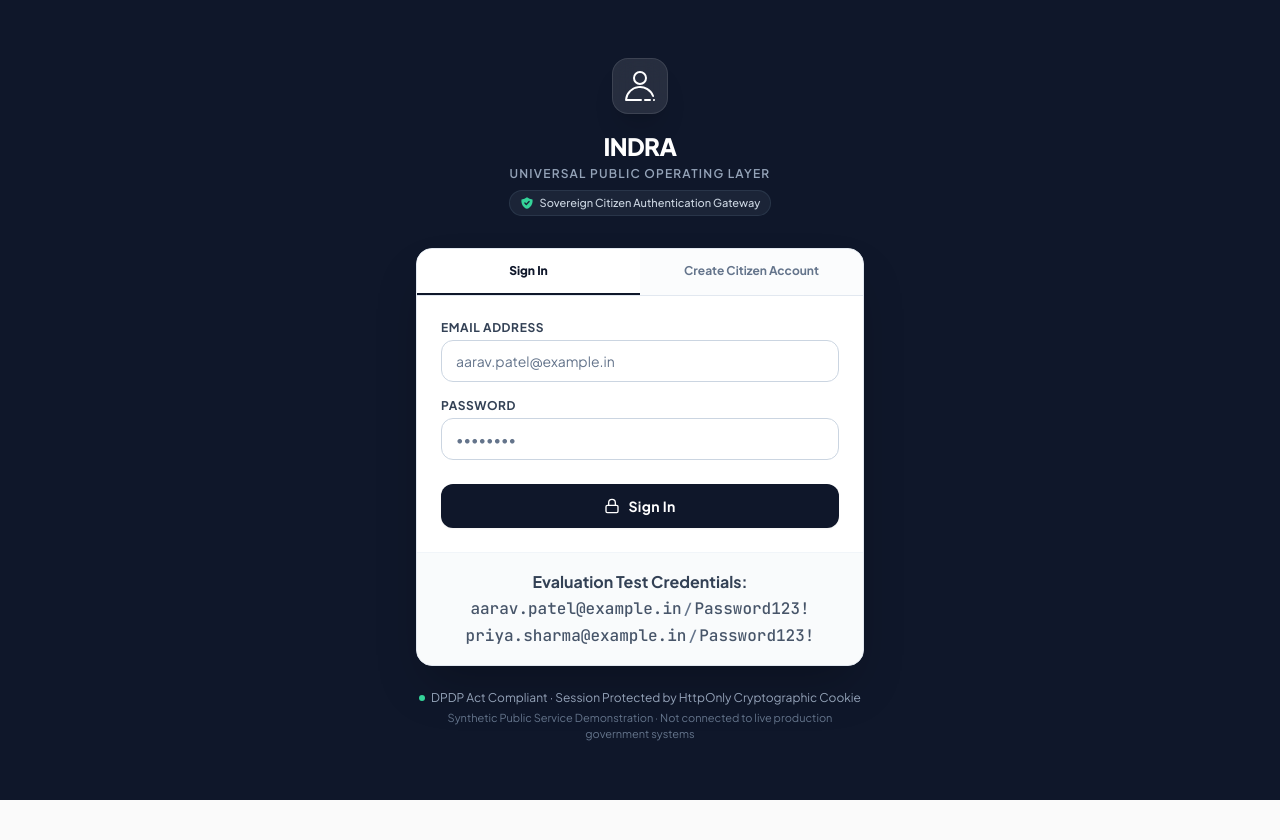
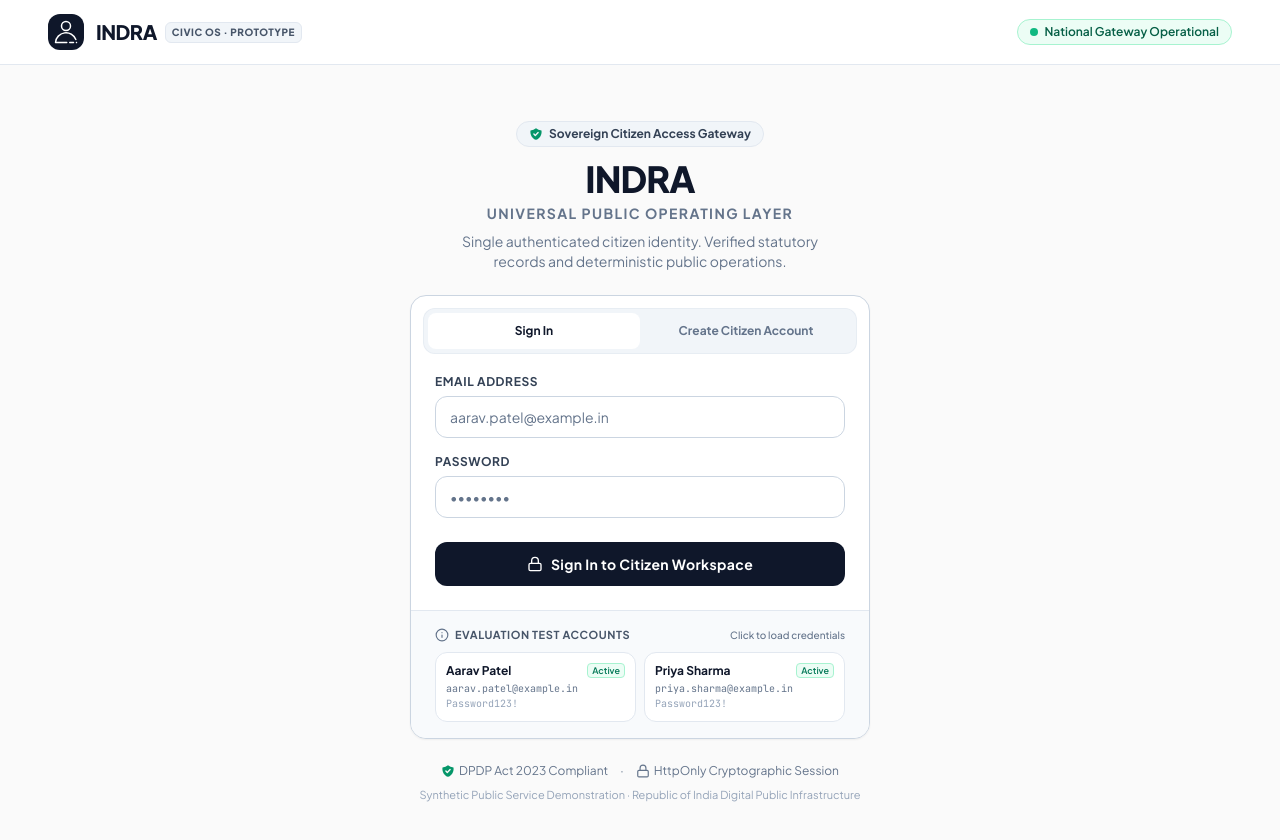
Before and after one commit to abhishekascodes/INDRA, a React (Vite) app in the folder apps/web/: page / in a window 1280 px wide. Shown: the top 840 px of the page. Before the commit the page ends 800 px from the top, so only its background shows below. Built offline with nearby package versions, Linux system fonts and the light colour scheme; no server answers.

Commit message:
style(ui): align authentication gateway with INDRA civic light aesthetic

```diff
--- a/apps/web/src/App.tsx
+++ b/apps/web/src/App.tsx
@@ -220,12 +220,15 @@ export function App() {
   // 1. Loading Gateway Splash
   if (authState.isLoading) {
     return (
-      <div className="min-h-screen bg-[#0F172A] flex flex-col items-center justify-center">
-        <div className="w-12 h-12 rounded-2xl bg-white/10 flex items-center justify-center p-2 text-white animate-pulse">
-          <IndraEmblemIcon className="w-8 h-8 text-white" />
+      <div className="min-h-screen bg-[#FAFAFA] flex flex-col items-center justify-center">
+        <div className="w-12 h-12 rounded-2xl bg-[#0F172A] flex items-center justify-center p-2.5 text-white shadow-sm animate-pulse">
+          <IndraEmblemIcon className="w-7 h-7 text-white" />
         </div>
-        <div className="mt-4 text-xs font-bold uppercase tracking-widest text-slate-400">
+        <div className="mt-4 text-xs font-bold uppercase tracking-widest text-[#0F172A]">
           Verifying Sovereign Citizen Session...
+        </div>
+        <div className="mt-1 text-[11px] text-[#64748B]">
+          Universal Public Operating Layer
         </div>
       </div>
     );
--- a/apps/web/src/components/auth/IndraAuthPortal.tsx
+++ b/apps/web/src/components/auth/IndraAuthPortal.tsx
@@ -1,5 +1,13 @@
 import React, { useState } from 'react';
-import { IndraEmblemIcon, ShieldCheckIcon, LockIcon, AlertCircleIcon } from '../icons.js';
+import {
+  IndraEmblemIcon,
+  ShieldCheckIcon,
+  LockIcon,
+  AlertCircleIcon,
+  UserIcon,
+  CheckIcon,
+  InfoIcon,
+} from '../icons.js';
 import { login, signup } from '../../api.js';
 
 interface IndraAuthPortalProps {
@@ -64,41 +72,75 @@ export function IndraAuthPortal({ onAuthenticated }: IndraAuthPortalProps) {
     }
   };
 
+  const handleFillDemo = (demoEmail: string, demoPass: string) => {
+    setEmail(demoEmail);
+    setPassword(demoPass);
+    setError(null);
+  };
+
   return (
-    <div className="min-h-screen bg-[#0F172A] flex flex-col justify-center items-center px-4 py-12 selection:bg-slate-700 selection:text-white">
-      {/* Container */}
-      <div className="w-full max-w-md">
-        {/* Brand Header */}
-        <div className="text-center mb-8">
-          <div className="inline-flex items-center justify-center w-14 h-14 rounded-2xl bg-white/10 border border-white/10 text-white shadow-xl mb-4 backdrop-blur-md">
-            <IndraEmblemIcon className="w-8 h-8 text-white" />
+    <div className="min-h-screen flex flex-col bg-[#FAFAFA] text-[#0F172A] font-sans antialiased">
+      {/* 1. TOP CIVIC HEADER */}
+      <header className="bg-white border-b border-[#E2E8F0] sticky top-0 z-50 shadow-2xs">
+        <div className="w-full px-4 sm:px-6 lg:px-8 xl:px-12 h-16 flex items-center justify-between gap-4">
+          {/* Brand Logo & System Tag */}
+          <div className="flex items-center space-x-3 select-none shrink-0">
+            <div className="w-9 h-9 rounded-xl bg-[#0F172A] text-white flex items-center justify-center p-1.5 shadow-xs">
+              <IndraEmblemIcon className="w-5.5 h-5.5 shrink-0 text-white" />
             </div>
-          <h1 className="text-2xl font-black tracking-tight text-white font-sans">
-            INDRA
-          </h1>
-          <p className="text-xs font-semibold uppercase tracking-widest text-slate-400 mt-1">
-            Universal Public Operating Layer
-          </p>
-          <div className="mt-2 inline-flex items-center gap-1.5 px-2.5 py-1 rounded-full bg-slate-800/80 border border-slate-700/60 text-[11px] font-medium text-slate-300">
-            <ShieldCheckIcon className="w-3.5 h-3.5 text-emerald-400" />
-            <span>Sovereign Citizen Authentication Gateway</span>
+            <div className="flex items-center space-x-2">
+              <span className="font-sans font-black text-xl tracking-tight text-[#0F172A]">INDRA</span>
+              <span className="px-1.5 py-0.5 rounded-md bg-slate-100 border border-slate-200 text-[10px] font-extrabold tracking-wider uppercase text-slate-600">
+                CIVIC OS · PROTOTYPE
+              </span>
             </div>
           </div>
 
-        {/* Auth Card */}
-        <div className="bg-white rounded-2xl border border-slate-200 shadow-2xl overflow-hidden">
-          {/* Tabs */}
-          <div className="flex border-b border-slate-200 bg-slate-50/50">
+          {/* Right Status Pill */}
+          <div className="flex items-center gap-2">
+            <div className="hidden sm:inline-flex items-center gap-1.5 px-3 py-1 rounded-full bg-emerald-50 border border-emerald-200 text-xs font-semibold text-emerald-800">
+              <span className="w-2 h-2 rounded-full bg-emerald-500 animate-pulse" />
+              <span>National Gateway Operational</span>
+            </div>
+          </div>
+        </div>
+      </header>
+
+      {/* 2. AUTHENTICATION BODY */}
+      <main className="flex-1 flex flex-col justify-center items-center px-4 py-10 sm:py-14">
+        <div className="w-full max-w-[460px]">
+          {/* Gateway Title Block */}
+          <div className="text-center mb-6">
+            <div className="inline-flex items-center gap-1.5 px-3 py-1 rounded-full bg-slate-100 border border-slate-200 text-xs font-bold text-slate-700 mb-3 shadow-2xs">
+              <ShieldCheckIcon className="w-3.5 h-3.5 text-emerald-600" />
+              <span>Sovereign Citizen Access Gateway</span>
+            </div>
+            <h1 className="text-3xl sm:text-4xl font-black tracking-tight text-[#0F172A]">
+              INDRA
+            </h1>
+            <div className="text-xs sm:text-sm font-bold uppercase tracking-widest text-[#64748B] mt-1">
+              Universal Public Operating Layer
+            </div>
+            <p className="text-xs sm:text-sm text-[#64748B] mt-2 leading-relaxed max-w-sm mx-auto">
+              Single authenticated citizen identity. Verified statutory records and deterministic public operations.
+            </p>
+          </div>
+
+          {/* Clean Civic Card */}
+          <div className="bg-white rounded-2xl border border-[#CBD5E1] shadow-sm overflow-hidden transition-all">
+            {/* Segmented Mode Switcher */}
+            <div className="p-3 pb-0">
+              <div className="flex bg-[#F1F5F9] p-1 rounded-xl border border-slate-200/60">
                 <button
                   type="button"
                   onClick={() => {
                     setMode('login');
                     setError(null);
                   }}
-              className={`flex-1 py-3.5 text-xs font-bold transition-all text-center border-b-2 cursor-pointer ${
+                  className={`flex-1 py-2.5 text-xs font-bold rounded-lg transition-all text-center cursor-pointer select-none ${
                     mode === 'login'
-                  ? 'border-[#0F172A] text-[#0F172A] bg-white font-extrabold'
-                  : 'border-transparent text-slate-500 hover:text-slate-800'
+                      ? 'bg-white text-[#0F172A] shadow-xs'
+                      : 'text-[#64748B] hover:text-[#0F172A]'
                   }`}
                 >
                   Sign In
@@ -109,29 +151,30 @@ export function IndraAuthPortal({ onAuthenticated }: IndraAuthPortalProps) {
                     setMode('signup');
                     setError(null);
                   }}
-              className={`flex-1 py-3.5 text-xs font-bold transition-all text-center border-b-2 cursor-pointer ${
+                  className={`flex-1 py-2.5 text-xs font-bold rounded-lg transition-all text-center cursor-pointer select-none ${
                     mode === 'signup'
-                  ? 'border-[#0F172A] text-[#0F172A] bg-white font-extrabold'
-                  : 'border-transparent text-slate-500 hover:text-slate-800'
+                      ? 'bg-white text-[#0F172A] shadow-xs'
+                      : 'text-[#64748B] hover:text-[#0F172A]'
                   }`}
                 >
                   Create Citizen Account
                 </button>
               </div>
+            </div>
 
-          {/* Form Content */}
-          <form onSubmit={handleSubmit} className="p-6 space-y-4">
+            {/* Form */}
+            <form onSubmit={handleSubmit} className="p-6 pt-5 space-y-4">
               {error && (
-              <div className="p-3 rounded-xl bg-rose-50 border border-rose-200 text-rose-800 text-xs font-medium flex items-start gap-2 animate-fadeIn">
+                <div className="p-3.5 rounded-xl bg-rose-50 border border-rose-200 text-rose-800 text-xs font-medium flex items-start gap-2.5 animate-fadeIn">
                   <AlertCircleIcon className="w-4 h-4 text-rose-600 shrink-0 mt-0.5" />
-                <div className="flex-1">{error}</div>
+                  <div className="flex-1 leading-relaxed">{error}</div>
                 </div>
               )}
 
               {mode === 'signup' && (
                 <>
                   <div>
-                  <label className="block text-xs font-bold text-slate-700 uppercase tracking-wider mb-1">
+                    <label className="block text-xs font-bold text-[#334155] uppercase tracking-wider mb-1.5">
                       Full Legal Name
                     </label>
                     <input
@@ -140,13 +183,13 @@ export function IndraAuthPortal({ onAuthenticated }: IndraAuthPortalProps) {
                       value={fullName}
                       onChange={(e) => setFullName(e.target.value)}
                       placeholder="e.g. Aarav Patel"
-                    className="w-full px-3.5 py-2.5 rounded-xl border border-slate-300 text-slate-900 text-sm focus:outline-none focus:ring-2 focus:ring-[#0F172A]/10 focus:border-[#0F172A] transition"
+                      className="w-full px-3.5 py-2.5 rounded-xl border border-[#CBD5E1] bg-white text-sm text-[#0F172A] placeholder-[#94A3B8] focus:border-[#0F172A] focus:ring-2 focus:ring-[#0F172A]/10 shadow-2xs transition-all"
                     />
                   </div>
 
                   <div className="grid grid-cols-2 gap-3">
                     <div>
-                    <label className="block text-xs font-bold text-slate-700 uppercase tracking-wider mb-1">
+                      <label className="block text-xs font-bold text-[#334155] uppercase tracking-wider mb-1.5">
                         City
                       </label>
                       <input
@@ -155,11 +198,11 @@ export function IndraAuthPortal({ onAuthenticated }: IndraAuthPortalProps) {
                         value={city}
                         onChange={(e) => setCity(e.target.value)}
                         placeholder="e.g. Bengaluru"
-                      className="w-full px-3.5 py-2.5 rounded-xl border border-slate-300 text-slate-900 text-sm focus:outline-none focus:ring-2 focus:ring-[#0F172A]/10 focus:border-[#0F172A] transition"
+                        className="w-full px-3.5 py-2.5 rounded-xl border border-[#CBD5E1] bg-white text-sm text-[#0F172A] placeholder-[#94A3B8] focus:border-[#0F172A] focus:ring-2 focus:ring-[#0F172A]/10 shadow-2xs transition-all"
                       />
                     </div>
                     <div>
-                    <label className="block text-xs font-bold text-slate-700 uppercase tracking-wider mb-1">
+                      <label className="block text-xs font-bold text-[#334155] uppercase tracking-wider mb-1.5">
                         State
                       </label>
                       <input
@@ -168,7 +211,7 @@ export function IndraAuthPortal({ onAuthenticated }: IndraAuthPortalProps) {
                         value={state}
                         onChange={(e) => setState(e.target.value)}
                         placeholder="e.g. Karnataka"
-                      className="w-full px-3.5 py-2.5 rounded-xl border border-slate-300 text-slate-900 text-sm focus:outline-none focus:ring-2 focus:ring-[#0F172A]/10 focus:border-[#0F172A] transition"
+                        className="w-full px-3.5 py-2.5 rounded-xl border border-[#CBD5E1] bg-white text-sm text-[#0F172A] placeholder-[#94A3B8] focus:border-[#0F172A] focus:ring-2 focus:ring-[#0F172A]/10 shadow-2xs transition-all"
                       />
                     </div>
                   </div>
@@ -176,7 +219,7 @@ export function IndraAuthPortal({ onAuthenticated }: IndraAuthPortalProps) {
               )}
 
               <div>
-              <label className="block text-xs font-bold text-slate-700 uppercase tracking-wider mb-1">
+                <label className="block text-xs font-bold text-[#334155] uppercase tracking-wider mb-1.5">
                   Email Address
                 </label>
                 <input
@@ -185,37 +228,42 @@ export function IndraAuthPortal({ onAuthenticated }: IndraAuthPortalProps) {
                   value={email}
                   onChange={(e) => setEmail(e.target.value)}
                   placeholder={mode === 'login' ? 'aarav.patel@example.in' : 'citizen@example.in'}
-                className="w-full px-3.5 py-2.5 rounded-xl border border-slate-300 text-slate-900 text-sm focus:outline-none focus:ring-2 focus:ring-[#0F172A]/10 focus:border-[#0F172A] transition"
+                  className="w-full px-3.5 py-2.5 rounded-xl border border-[#CBD5E1] bg-white text-sm text-[#0F172A] placeholder-[#94A3B8] focus:border-[#0F172A] focus:ring-2 focus:ring-[#0F172A]/10 shadow-2xs transition-all"
                 />
               </div>
 
               <div>
-              <label className="block text-xs font-bold text-slate-700 uppercase tracking-wider mb-1">
+                <div className="flex items-center justify-between mb-1.5">
+                  <label className="block text-xs font-bold text-[#334155] uppercase tracking-wider">
                     Password
                   </label>
+                  {mode === 'signup' && (
+                    <span className="text-[10px] text-[#64748B]">Min. 8 characters</span>
+                  )}
+                </div>
                 <input
                   type="password"
                   required
                   value={password}
                   onChange={(e) => setPassword(e.target.value)}
                   placeholder="••••••••"
-                className="w-full px-3.5 py-2.5 rounded-xl border border-slate-300 text-slate-900 text-sm focus:outline-none focus:ring-2 focus:ring-[#0F172A]/10 focus:border-[#0F172A] transition"
+                  className="w-full px-3.5 py-2.5 rounded-xl border border-[#CBD5E1] bg-white text-sm text-[#0F172A] placeholder-[#94A3B8] focus:border-[#0F172A] focus:ring-2 focus:ring-[#0F172A]/10 shadow-2xs transition-all"
                 />
-              {mode === 'signup' && (
-                <p className="text-[11px] text-slate-500 mt-1">
-                  At least 8 characters with letters and numbers.
-                </p>
-              )}
               </div>
 
               {mode === 'signup' && (
                 <div className="pt-1">
-                <div className="p-3 bg-slate-50 rounded-xl border border-slate-200">
-                  <label className="block text-xs font-bold text-slate-800 uppercase tracking-wider mb-1">
-                    Synthetic Demo PIN (4 Digits)
+                  <div className="p-3.5 bg-[#F8FAFC] rounded-xl border border-[#E2E8F0]">
+                    <div className="flex items-center justify-between mb-1">
+                      <label className="text-xs font-bold text-[#0F172A] uppercase tracking-wider">
+                        Synthetic Demo PIN
                       </label>
-                  <p className="text-[11px] text-slate-500 mb-2">
-                    Enter any 4 digits (e.g. 4567) to verify your synthetic test identity.
+                      <span className="text-[10px] font-semibold text-emerald-700 bg-emerald-50 border border-emerald-200 px-1.5 py-0.5 rounded">
+                        4 Digits
+                      </span>
+                    </div>
+                    <p className="text-[11px] text-[#64748B] mb-2">
+                      Enter any 4 digits (e.g. 4567) to establish your synthetic cryptographic key.
                     </p>
                     <input
                       type="text"
@@ -225,10 +273,10 @@ export function IndraAuthPortal({ onAuthenticated }: IndraAuthPortalProps) {
                       value={syntheticChallenge}
                       onChange={(e) => setSyntheticChallenge(e.target.value.replace(/\D/g, ''))}
                       placeholder="4567"
-                    className="w-full px-3.5 py-2 rounded-lg border border-slate-300 text-slate-900 text-sm font-mono tracking-widest focus:outline-none focus:ring-2 focus:ring-[#0F172A]/10 focus:border-[#0F172A] transition"
+                      className="w-full px-3.5 py-2 rounded-lg border border-[#CBD5E1] bg-white text-sm text-[#0F172A] font-mono tracking-widest text-center focus:border-[#0F172A] focus:ring-2 focus:ring-[#0F172A]/10 shadow-2xs transition-all"
                     />
-                  <div className="mt-2 text-[10px] text-slate-400">
-                    Synthetic evaluation only. Zero real government identifiers are ever requested or stored.
+                    <div className="mt-2 text-[10px] text-[#94A3B8] text-center">
+                      Zero real government credentials or biometric tokens are stored.
                     </div>
                   </div>
                 </div>
@@ -238,46 +286,90 @@ export function IndraAuthPortal({ onAuthenticated }: IndraAuthPortalProps) {
                 <button
                   type="submit"
                   disabled={isLoading}
-                className="w-full py-3 px-4 rounded-xl bg-[#0F172A] hover:bg-slate-800 text-white font-bold text-sm tracking-wide shadow-sm hover:shadow transition-all disabled:opacity-50 flex items-center justify-center gap-2 cursor-pointer"
+                  className="w-full py-3 px-4 rounded-xl bg-[#0F172A] hover:bg-slate-800 active:scale-[0.99] text-white font-bold text-sm tracking-wide shadow-xs hover:shadow-sm transition-all disabled:opacity-50 flex items-center justify-center gap-2 cursor-pointer"
                 >
                   {isLoading ? (
                     <>
                       <span className="w-4 h-4 border-2 border-white/30 border-t-white rounded-full animate-spin" />
-                    <span>Processing...</span>
+                      <span>Authenticating...</span>
                     </>
                   ) : (
                     <>
                       <LockIcon className="w-4 h-4" />
-                    <span>{mode === 'login' ? 'Sign In' : 'Create Account & Enter'}</span>
+                      <span>{mode === 'login' ? 'Sign In to Citizen Workspace' : 'Create Account & Enter'}</span>
                     </>
                   )}
                 </button>
               </div>
             </form>
 
-          {/* Footer note for test evaluators */}
-          <div className="px-6 py-4 bg-slate-50/80 border-t border-slate-100 text-center">
-            <div className="text-2xs text-slate-500 font-medium leading-relaxed">
-              <span className="font-bold text-slate-700">Evaluation Test Credentials:</span>
-              <br />
-              <code className="text-slate-600 font-mono">aarav.patel@example.in</code> / <code className="text-slate-600 font-mono">Password123!</code>
-              <br />
-              <code className="text-slate-600 font-mono">priya.sharma@example.in</code> / <code className="text-slate-600 font-mono">Password123!</code>
+            {/* Evaluation Test Credentials Hint Card */}
+            {mode === 'login' && (
+              <div className="px-6 py-4 bg-[#F8FAFC] border-t border-[#E2E8F0]">
+                <div className="flex items-center justify-between mb-2">
+                  <span className="text-[11px] font-bold text-[#475569] uppercase tracking-wider flex items-center gap-1.5">
+                    <InfoIcon className="w-3.5 h-3.5 text-[#64748B]" />
+                    <span>Evaluation Test Accounts</span>
+                  </span>
+                  <span className="text-[10px] font-medium text-[#64748B]">
+                    Click to load credentials
+                  </span>
+                </div>
+
+                <div className="grid grid-cols-2 gap-2 text-left">
+                  <button
+                    type="button"
+                    onClick={() => handleFillDemo('aarav.patel@example.in', 'Password123!')}
+                    className="p-2.5 rounded-xl bg-white border border-[#E2E8F0] hover:border-[#94A3B8] hover:shadow-xs transition-all text-left cursor-pointer group"
+                  >
+                    <div className="flex items-center justify-between mb-0.5">
+                      <span className="text-xs font-bold text-[#0F172A] group-hover:text-blue-900">Aarav Patel</span>
+                      <span className="text-[9px] font-semibold text-emerald-700 bg-emerald-50 border border-emerald-200 px-1 py-0.2 rounded">
+                        Active
+                      </span>
+                    </div>
+                    <div className="text-[10px] text-[#64748B] font-mono truncate">aarav.patel@example.in</div>
+                    <div className="text-[10px] text-[#94A3B8] font-mono">Password123!</div>
+                  </button>
+
+                  <button
+                    type="button"
+                    onClick={() => handleFillDemo('priya.sharma@example.in', 'Password123!')}
+                    className="p-2.5 rounded-xl bg-white border border-[#E2E8F0] hover:border-[#94A3B8] hover:shadow-xs transition-all text-left cursor-pointer group"
+                  >
+                    <div className="flex items-center justify-between mb-0.5">
+                      <span className="text-xs font-bold text-[#0F172A] group-hover:text-blue-900">Priya Sharma</span>
+                      <span className="text-[9px] font-semibold text-emerald-700 bg-emerald-50 border border-emerald-200 px-1 py-0.2 rounded">
+                        Active
+                      </span>
+                    </div>
+                    <div className="text-[10px] text-[#64748B] font-mono truncate">priya.sharma@example.in</div>
+                    <div className="text-[10px] text-[#94A3B8] font-mono">Password123!</div>
+                  </button>
                 </div>
               </div>
+            )}
           </div>
 
-        {/* Security & Regulatory Footer */}
-        <div className="mt-6 text-center text-xs text-slate-400 space-y-1">
-          <div className="flex items-center justify-center gap-1.5 text-2xs text-slate-400">
-            <span className="w-1.5 h-1.5 rounded-full bg-emerald-400 inline-block" />
-            <span>DPDP Act Compliant · Session Protected by HttpOnly Cryptographic Cookie</span>
+          {/* High-Trust Compliance & Security Footer */}
+          <div className="mt-6 text-center space-y-2">
+            <div className="flex flex-wrap items-center justify-center gap-x-3 gap-y-1 text-xs text-[#64748B]">
+              <span className="inline-flex items-center gap-1">
+                <ShieldCheckIcon className="w-3.5 h-3.5 text-emerald-600" />
+                <span>DPDP Act 2023 Compliant</span>
+              </span>
+              <span>·</span>
+              <span className="inline-flex items-center gap-1">
+                <LockIcon className="w-3.5 h-3.5 text-slate-500" />
+                <span>HttpOnly Cryptographic Session</span>
+              </span>
             </div>
-          <div className="text-[11px] text-slate-500">
-            Synthetic Public Service Demonstration · Not connected to live production government systems
+            <p className="text-[11px] text-[#94A3B8]">
+              Synthetic Public Service Demonstration · Republic of India Digital Public Infrastructure
+            </p>
           </div>
         </div>
-      </div>
+      </main>
     </div>
   );
 }
```
Lines whose indentation alone changed are shown as unchanged.
